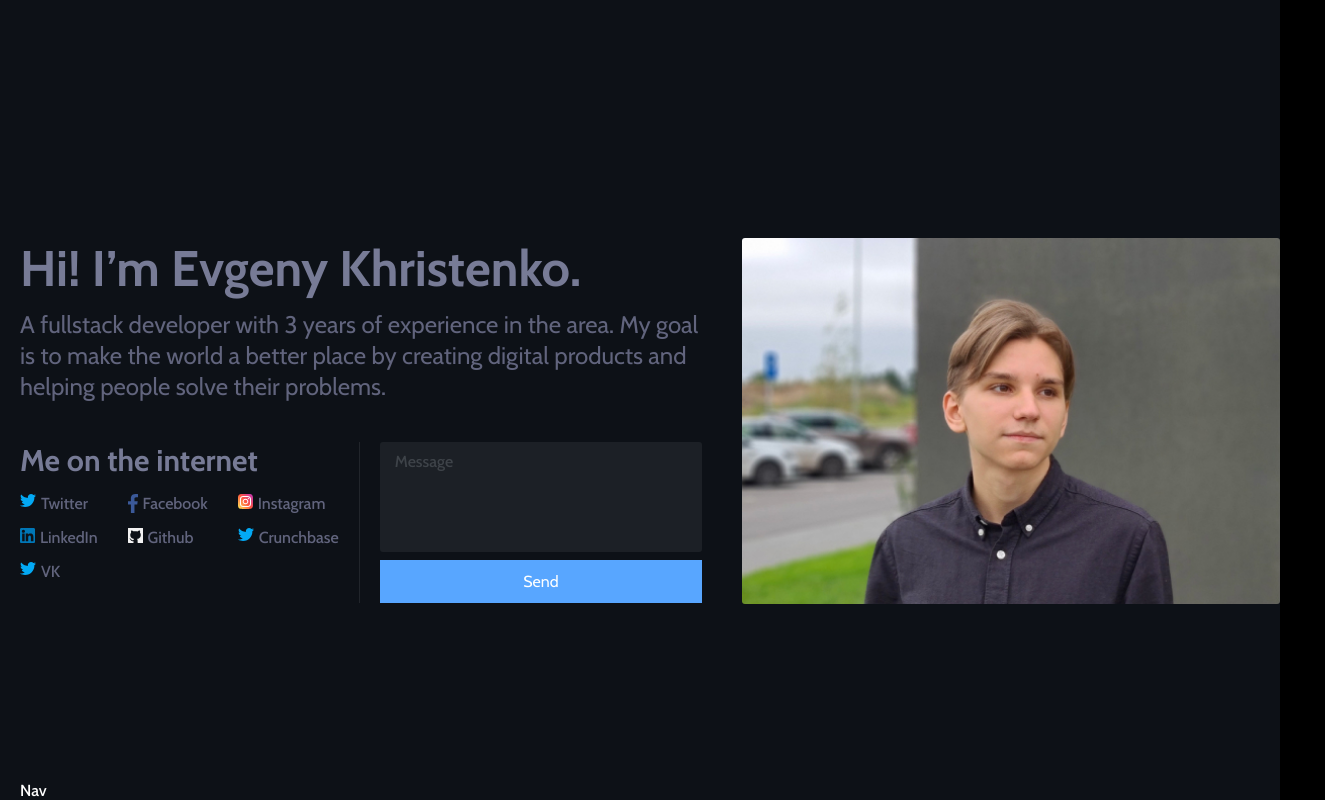
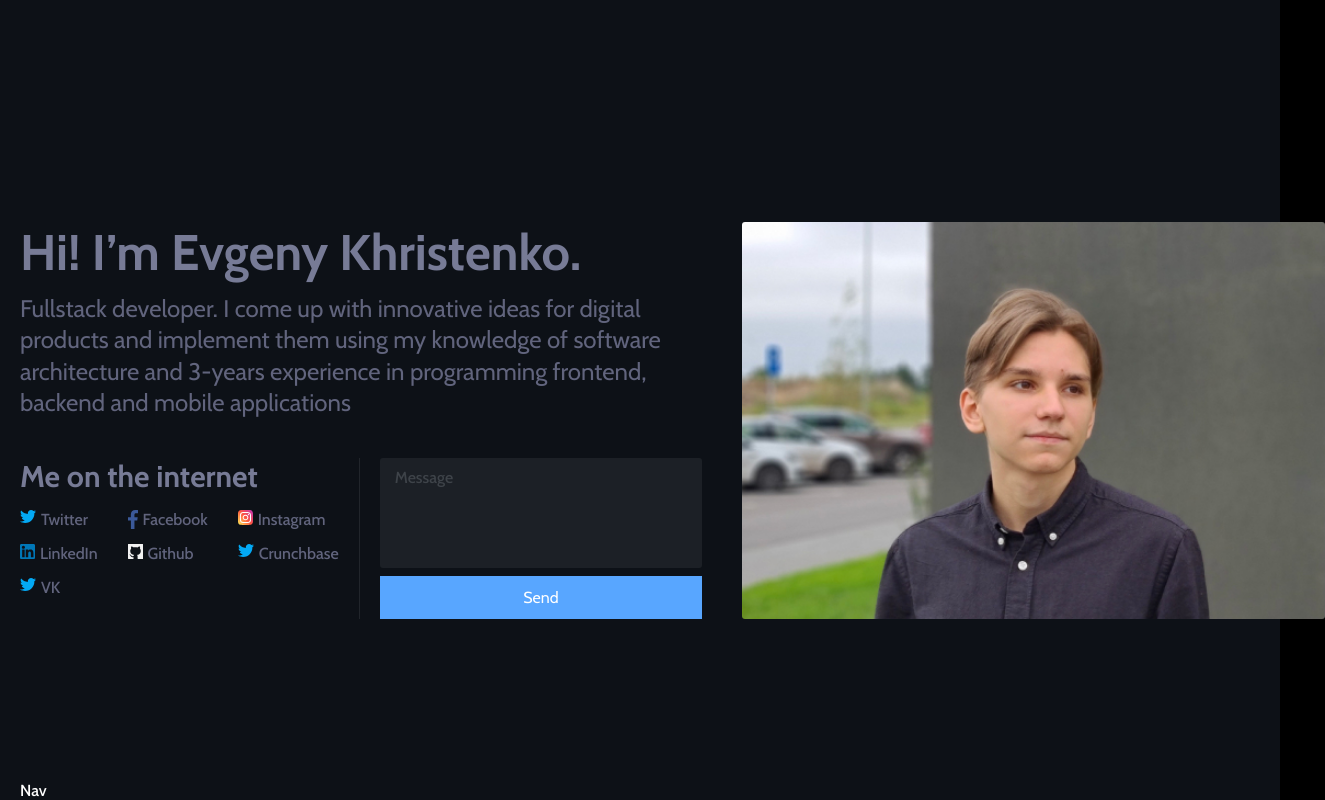
Before and after one commit to KhristenkoE/evgeny-khristenko, a Next.js app: page / in a window 1280 px wide. Shown: the whole page, 1325 px wide, since content can reach past the window. Built offline with nearby package versions, Linux system fonts and the light colour scheme.

Commit message:
fix text

```diff
--- a/pages/index.tsx
+++ b/pages/index.tsx
@@ -27,9 +27,7 @@ const Home = () => {
           <article className={s.heroContent}>
             <div className={s.textContainer}>
               <h1 className={s.title}>Hi! I’m Evgeny Khristenko.</h1>
-              <p className={s.description}>A fullstack developer with 3 years of experience in the area.
-                My goal is to make the world a better place by creating
-                digital products and helping people solve their problems.
+              <p className={s.description}>Fullstack developer. I come up with innovative ideas for digital products and implement them using my knowledge of software architecture and 3-years experience in programming frontend, backend and mobile applications
               </p>
               <div className={s.socialsBlock}>
                 <div className={s.internet}>
```
